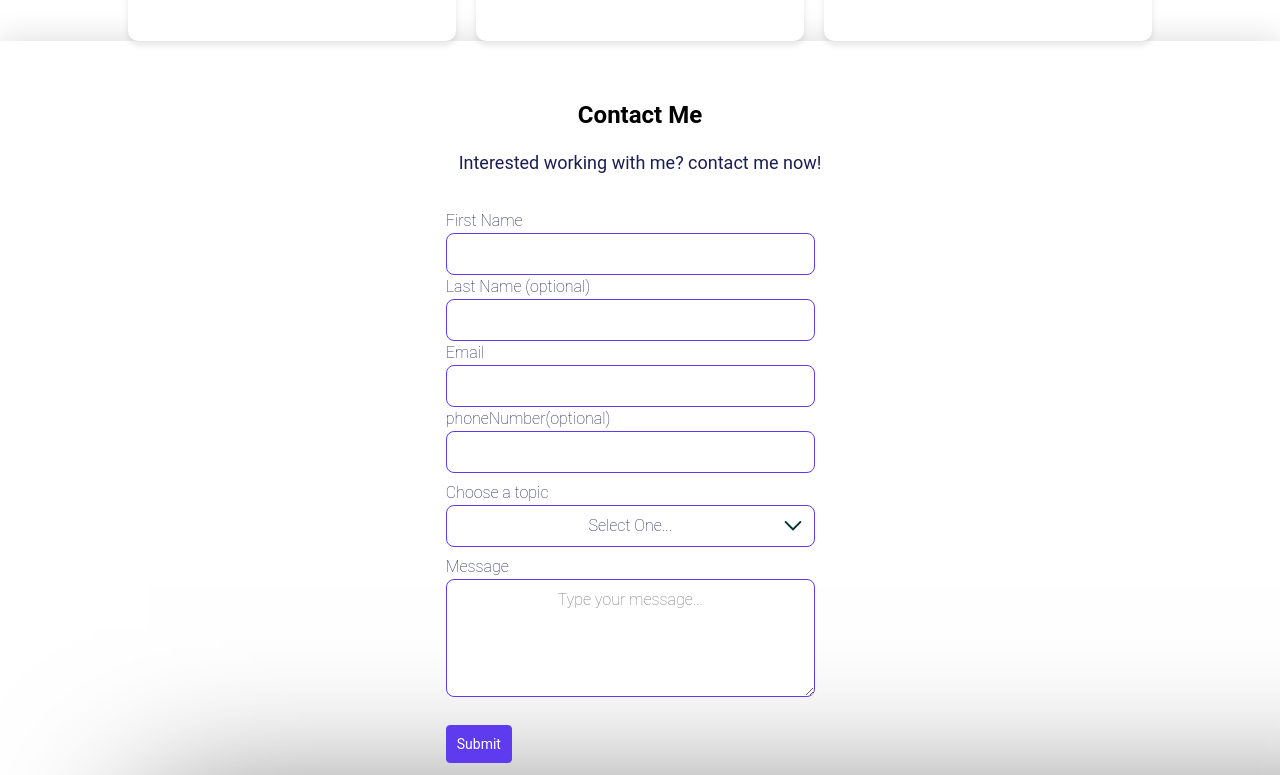
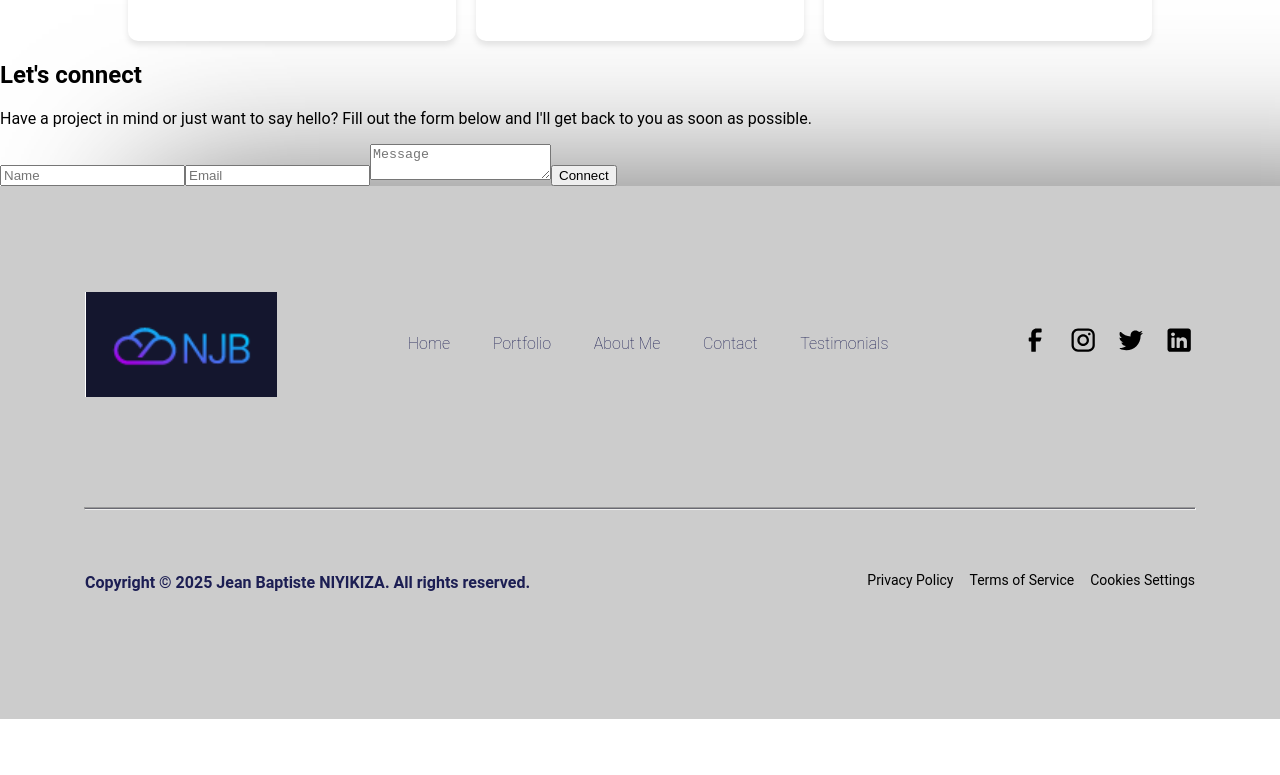
Before and after one commit to NIYIKIZA20/Personal_portifolio, a React (Create React App) app: page / in a window 1280 px wide. Shown: the part 3925-4700 px from the top of the page. After the commit the page ends 4644 px from the top, so only its background shows below. Built offline with nearby package versions, Linux system fonts and the light colour scheme.

Commit message:
19th March commit

```diff
--- a/src/Page/Home/ContactMe.js
+++ b/src/Page/Home/ContactMe.js
@@ -1,86 +1,166 @@
-import React from "react";
+import { useState } from "react";
+import emailjs from "@emailjs/browser";
 
 const ContactMe= ()=> {
+  const [formData, setFormData] = useState({ name: "", email: "", message: "" });
+  const [loading, setLoading] = useState(false);
 
-  const handleSubmit = ()=>{
-    alert("successively submitted your message");
+  const handleChange = (e) => {
+    setFormData({ ...formData, [e.target.name]: e.target.value });
+  };
+
+  const handleSubmit = async (e) => {
+    e.preventDefault();
+    setLoading(true);
+
+    const serviceId = "JBjb12345.";
+    const templateId = "template_v6tycud";
+    const publicKey = "5pevQjOz7JABcqTVz";
+
+    const templateParams = {
+      name: formData.name,
+      email: formData.email,
+      message: formData.message,
+    };
+
+    try {
+      await emailjs.send(serviceId, templateId, templateParams, publicKey);
+      alert("Message sent successfully! I'll get back to you soon.");
+      setFormData({ name: "", email: "", message: "" });
+    } catch (error) {
+      console.error("EmailJS Error:", error);
+      alert("Something went wrong. Please try again.");
     }
 
+    setLoading(false);
+  };
+
   return (
-      <section id="Contact" className="contactSection">
-        <div>
-          <h2 className="sectionHeading">Contact Me</h2>
-          <p className="contactMe">
-            Interested working with me? contact me now!
+    <section className="contact-section" id="Contact">
+      <h2 className="contact-title">Let's connect</h2>
+      <p className="contact-description">
+        Have a project in mind or just want to say hello? Fill out the form
+        below and I'll get back to you as soon as possible.
       </p>
-        </div>
-        <form className="contactFormContainer" onSubmit={handleSubmit}>
-          <div className="containerContact">
-            <label htmlFor="firstName" className="contactLabel">
-              <span className="textName">First Name</span>
+      <form className="contact-form" onSubmit={handleSubmit}>
         <input
           type="text"
-                className="contactInput textName"
-                name="firstName"
-                id="firstName"
+          name="name"
+          placeholder="Name"
+          className="contact-input"
+          value={formData.name}
+          onChange={handleChange}
           required
         />
-            </label>
-            <label htmlFor="lastName" className="contactLabel">
-              <span className="textName">Last Name (optional)</span>
-              <input
-                type="text"
-                className="contactInput textName"
-                name="lastName"
-                id="lastName"
-              />
-            </label>
-            <label htmlFor="email" className="contactLabel">
-              <span className="textName">Email</span>
         <input
           type="email"
-                className="contactInput textName"
           name="email"
-                id="email"
+          placeholder="Email"
+          className="contact-input"
+          value={formData.email}
+          onChange={handleChange}
           required
         />
-            </label>
-            <label htmlFor="phoneNumber" className="contactLabel">
-              <span className="textName">phoneNumber(optional)</span>
-              <input
-                type="number"
-                className="contactInput textName"
-                name="phoneNumber"
-                id="phoneNumber"
-              />
-            </label>
-          </div>
-          <label htmlFor="chooseTopic" className="contactLabel">
-            <span className="textName">Choose a topic</span>
-            <select id="chooseTopic" className="contactInput textName">
-              <option>Select One...</option>
-              <option>personal information</option>
-              <option> Web design</option>
-              <option>Electronics & telecom</option>
-              <option>job offer</option>
-              <option>Other</option>
-            </select>
-          </label>
-          <label htmlFor="message" className="contactLabel">
-            <span className="textName">Message</span>
         <textarea
-              className="contactInput textName contactInputText"
-              id="message"
-              rows="8"
-              placeholder="Type your message..."
-            />
-          </label>
-          <div>
-            <button className="btn btn-primary contactForm contactSubmit">Submit</button>
-          </div>
+          name="message"
+          placeholder="Message"
+          className="contact-textarea"
+          value={formData.message}
+          onChange={handleChange}
+          required
+        ></textarea>
+        <button type="submit" className="contact-button" disabled={loading}>
+          {loading ? "Sending..." : "Connect"}
+        </button>
       </form>
     </section>
   );
 }
+export default  ContactMe;
 
-  export default  ContactMe;
+// import React from "react";
+
+// const ContactMe= ()=> {
+
+//   const handleSubmit = ()=>{
+//     alert("successively submitted your message");
+//   }
+
+//     return (
+//       <section id="Contact" className="contactSection">
+//         <div>
+//           <h2 className="sectionHeading">Contact Me</h2>
+//           <p className="contactMe">
+//             Interested working with me? contact me now!
+//           </p>
+//         </div>
+//         <form className="contactFormContainer" onSubmit={handleSubmit}>
+//           <div className="containerContact">
+//             <label htmlFor="firstName" className="contactLabel">
+//               <span className="textName">First Name</span>
+//               <input
+//                 type="text"
+//                 className="contactInput textName"
+//                 name="firstName"
+//                 id="firstName"
+//                 required
+//               />
+//             </label>
+//             <label htmlFor="lastName" className="contactLabel">
+//               <span className="textName">Last Name (optional)</span>
+//               <input
+//                 type="text"
+//                 className="contactInput textName"
+//                 name="lastName"
+//                 id="lastName"
+//               />
+//             </label>
+//             <label htmlFor="email" className="contactLabel">
+//               <span className="textName">Email</span>
+//               <input
+//                 type="email"
+//                 className="contactInput textName"
+//                 name="email"
+//                 id="email"
+//                 required
+//               />
+//             </label>
+//             <label htmlFor="phoneNumber" className="contactLabel">
+//               <span className="textName">phoneNumber(optional)</span>
+//               <input
+//                 type="number"
+//                 className="contactInput textName"
+//                 name="phoneNumber"
+//                 id="phoneNumber"
+//               />
+//             </label>
+//           </div>
+//           <label htmlFor="chooseTopic" className="contactLabel">
+//             <span className="textName">Choose a topic</span>
+//             <select id="chooseTopic" className="contactInput textName">
+//               <option>Select One...</option>
+//               <option>personal information</option>
+//               <option> Web design</option>
+//               <option>Electronics & telecom</option>
+//               <option>job offer</option>
+//               <option>Other</option>
+//             </select>
+//           </label>
+//           <label htmlFor="message" className="contactLabel">
+//             <span className="textName">Message</span>
+//             <textarea
+//               className="contactInput textName contactInputText"
+//               id="message"
+//               rows="8"
+//               placeholder="Type your message..."
+//             />
+//           </label>
+//           <div>
+//             <button className="btn btn-primary contactForm contactSubmit">Submit</button>
+//           </div>
+//         </form>
+//       </section>
+//     );
+//   }
+
+//   export default  ContactMe;
```
Lines whose indentation alone changed are shown as unchanged.
